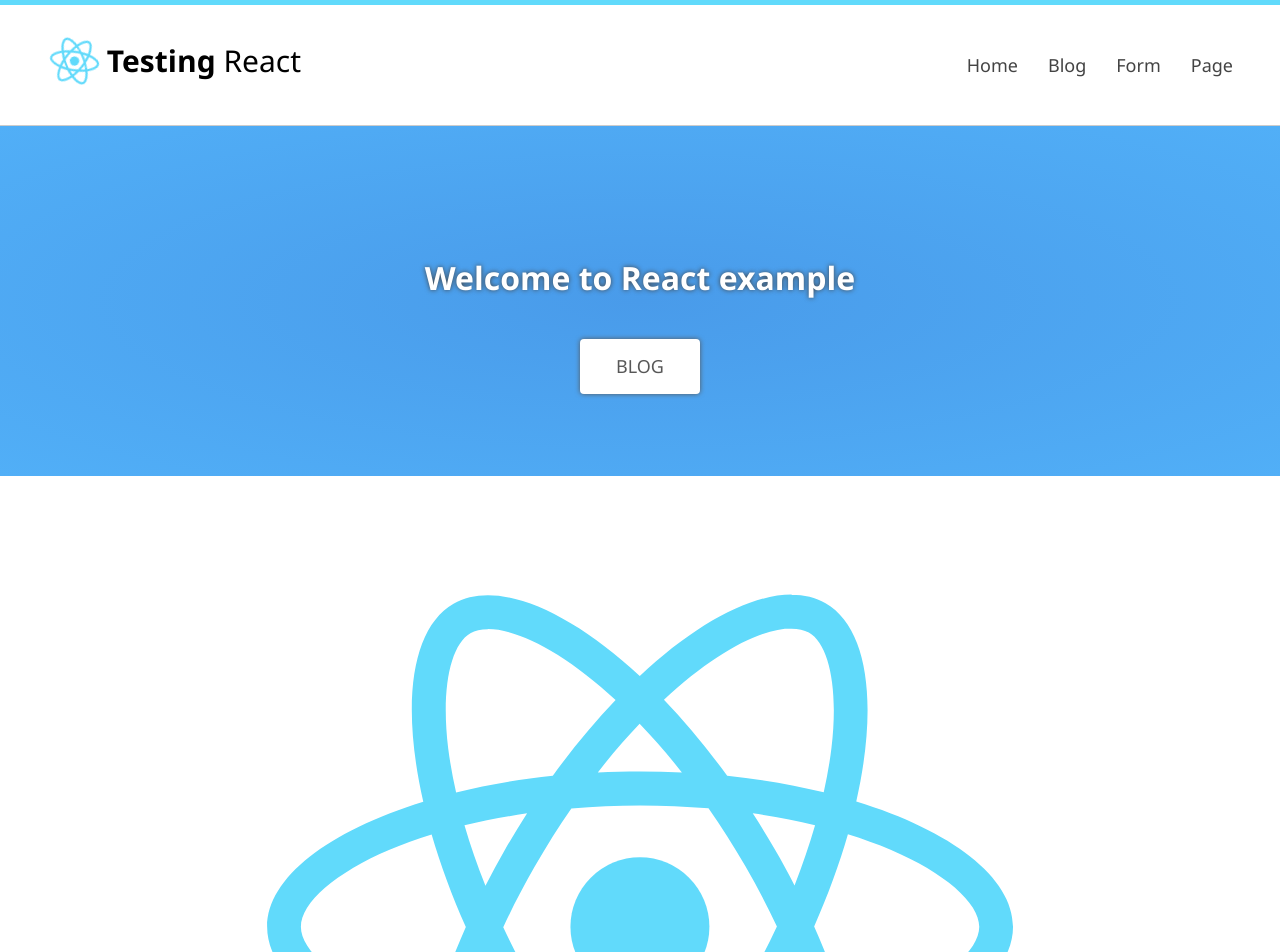
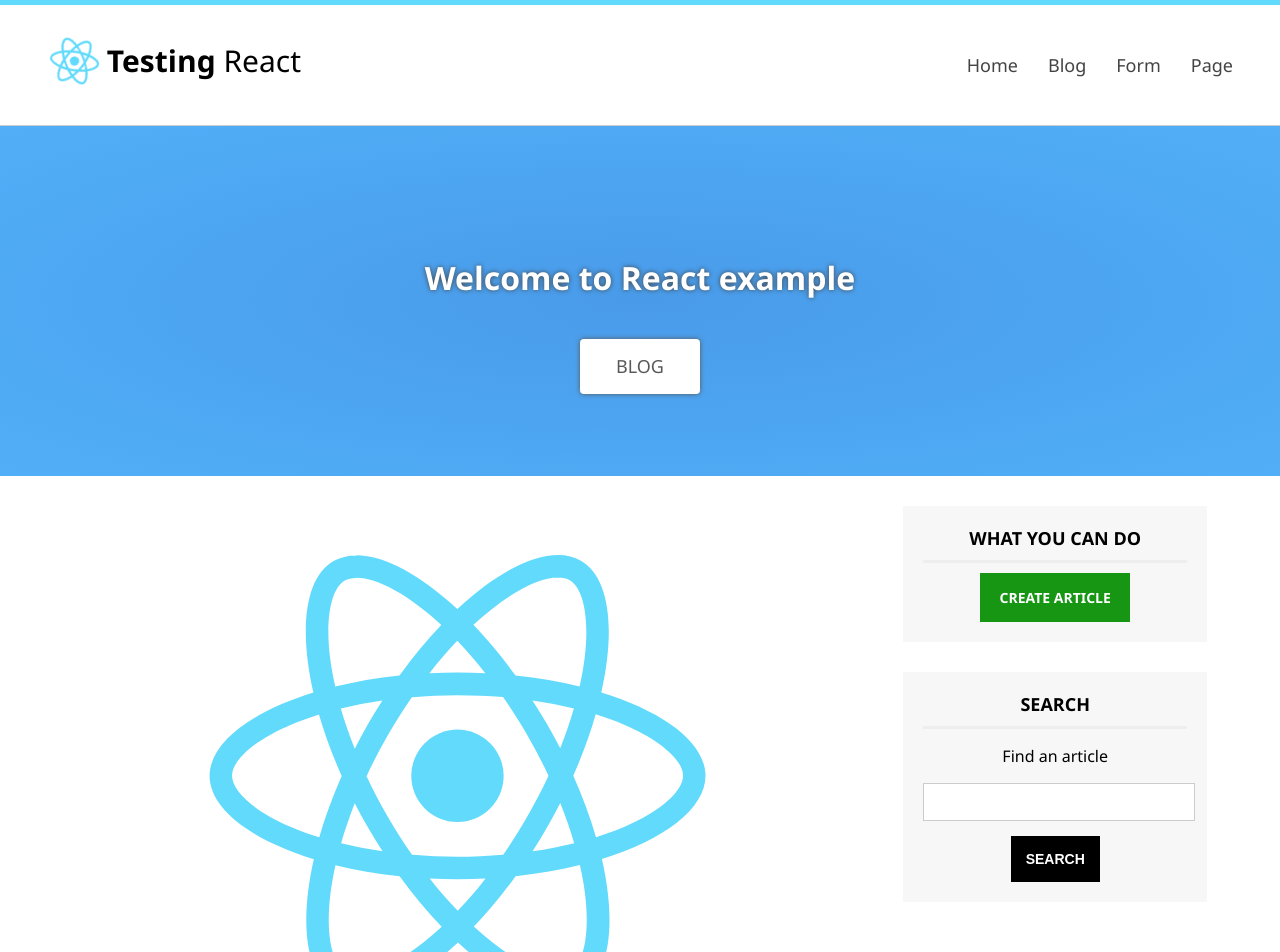
Before and after one commit to rdgonzu/test-react, a React (Create React App) app: page / in a window 1280 px wide. Shown: the top 952 px of the page. Built offline with nearby package versions, Linux system fonts and the light colour scheme.

Commit message:
Adding Sidebar component.

```diff
--- a/src/App.js
+++ b/src/App.js
@@ -4,6 +4,7 @@ import MyFirstComponent from './components/MyFirstComponent';
 import Movies from './components/Movies';
 import Header from './components/Header';
 import Slider from './components/Slider';
+import Sidebar from './components/Sidebar';
 
 function App() {
 
@@ -19,17 +20,23 @@ function App() {
       <Header></Header>
       <Slider></Slider>
 
-      <header className="App-header">
+      <div className="center">
 
-        <img src={logo} className="App-logo" alt="logo" />
-        {presentation('René González')}
+        <section id="content">
 
-        <section className="components">
-          <MyFirstComponent></MyFirstComponent>
-          <Movies></Movies>
+          <img src={logo} className="App-logo" alt="logo" />
+          {presentation('René González')}
+
+          <section className="components">
+            <MyFirstComponent></MyFirstComponent>
+            <Movies></Movies>
+          </section>
+
         </section>
 
-      </header>
+        <Sidebar></Sidebar>
+
+      </div>
 
     </div>
   );
--- /dev/null
+++ b/src/components/Sidebar.js
@@ -0,0 +1,31 @@
+import React, {Component} from 'react';
+
+class Sidebar extends Component {
+
+    render () {
+
+        return (
+            <aside id="sidebar">
+
+                <div id="nav-blog" className="sidebar-item">
+                    <h3>What you can do</h3>
+                    <a href="#" className="btn btn-success">Create article</a>
+                </div>
+
+                <div id="search" className="sidebar-item">
+                    <h3>Search</h3>
+                    <p>Find an article</p>
+                    <form>
+                        <input type="text" name="search" />
+                        <input type="submit" name="submit" value="Search" className="btn" />
+                    </form>
+                </div>
+
+            </aside>
+        );
+
+    }
+
+}
+
+export default Sidebar;
```
